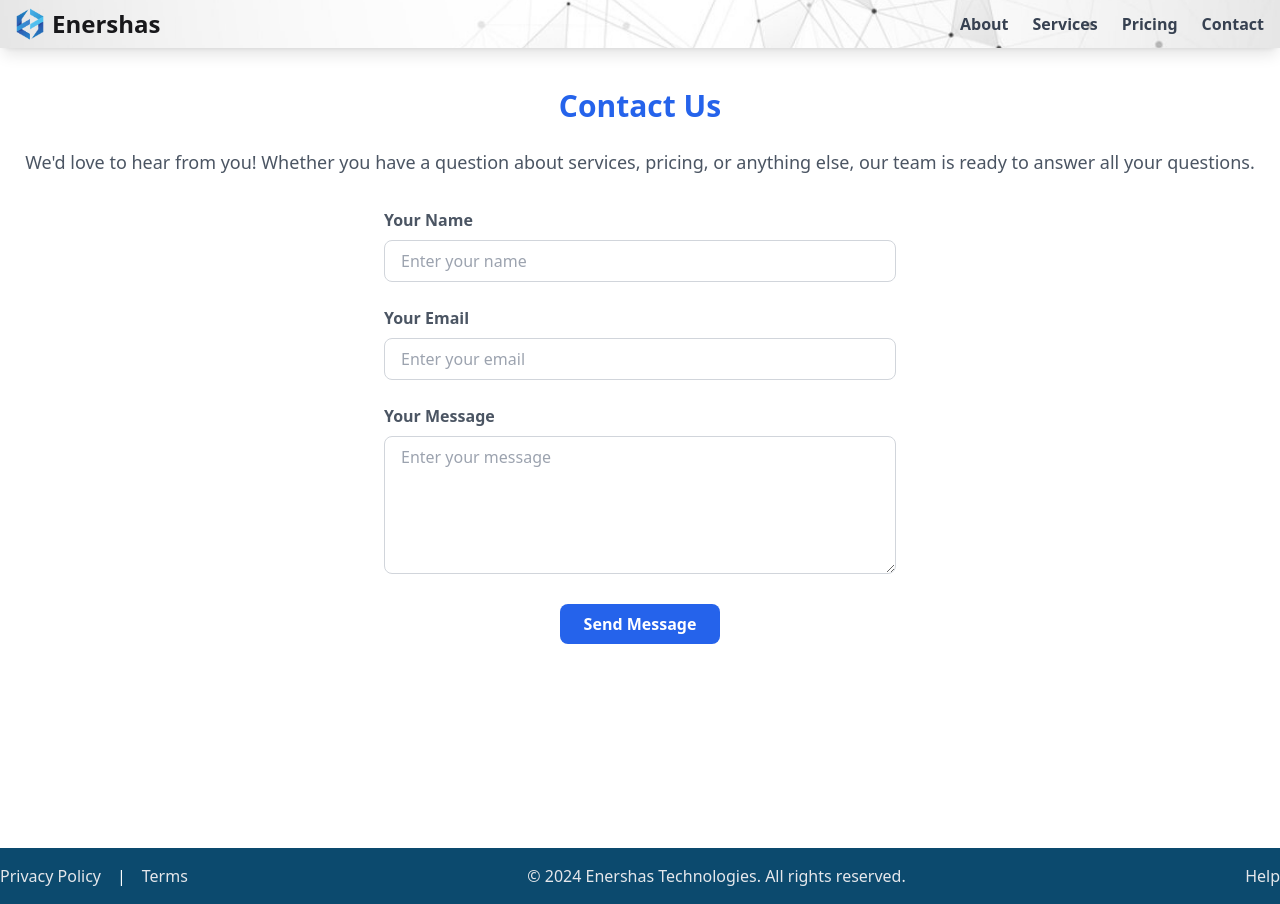
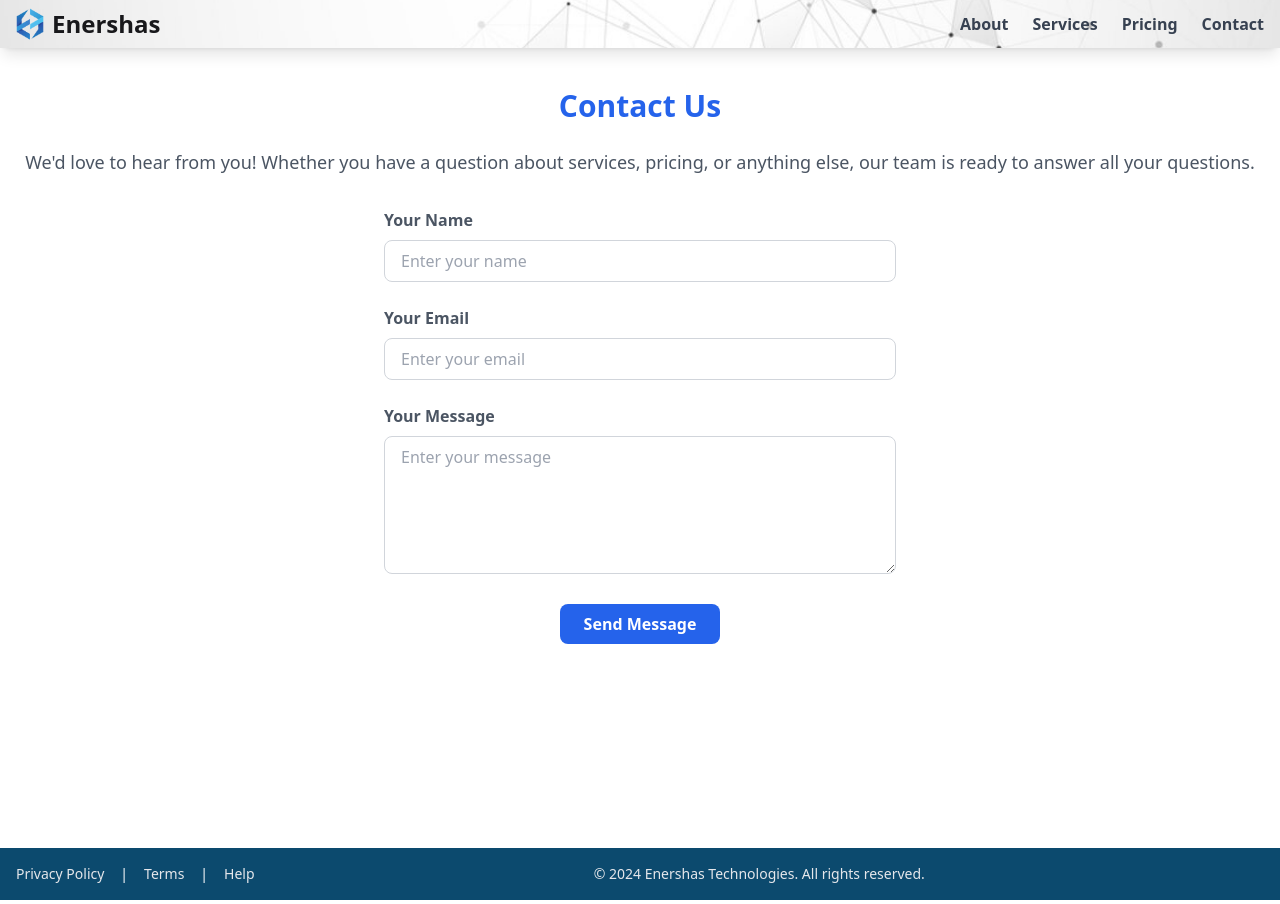
Before and after one commit to Shahid5577/pinktemp_webportal, a React (Vite) app: page /contact in a window 1280 px wide. Built offline with nearby package versions, Linux system fonts and the light colour scheme.

Commit message:
Updated Footer

```diff
--- a/src/components/Footer.tsx
+++ b/src/components/Footer.tsx
@@ -2,21 +2,19 @@ import React from 'react';
 
 const Footer: React.FC = () => {
   return (
-    <footer className="bg-sky-900 text-white py-4">
-      <div className="container mx-auto flex justify-between items-center">
+    <footer className="bg-sky-900 text-white py-2 md:py-4">
+      <div className="container mx-auto px-4 flex flex-col md:flex-row justify-between items-center space-y-2 md:space-y-0">
         {/* Links Section */}
-        <div className="flex space-x-4">
-          <a href="/privacy-policy" className="text-gray-200 hover:text-white">Privacy Policy</a>
-          <span>|</span>
-          <a href="/terms" className="text-gray-200 hover:text-white">Terms</a>
+        <div className="flex space-x-4 justify-center">
+          <a href="/privacy-policy" className="text-gray-200 hover:text-white text-sm">Privacy Policy</a>
+          <span className="text-sm">|</span>
+          <a href="/terms" className="text-gray-200 hover:text-white text-sm">Terms</a>
+          <span className="text-sm">|</span>
+          <a href="/help" className="text-gray-200 hover:text-white text-sm">Help</a>
         </div>
         {/* Copyright */}
         <div className="text-center text-gray-200 flex-grow">
-          <p>© {new Date().getFullYear()} Enershas Technologies. All rights reserved.</p>
-        </div>
-        {/* Help Link */}
-        <div>
-          <a href="/help" className="text-gray-200 hover:text-white">Help</a>
+          <p className="text-sm">© {new Date().getFullYear()} Enershas Technologies. All rights reserved.</p>
         </div>
       </div>
     </footer>
```
